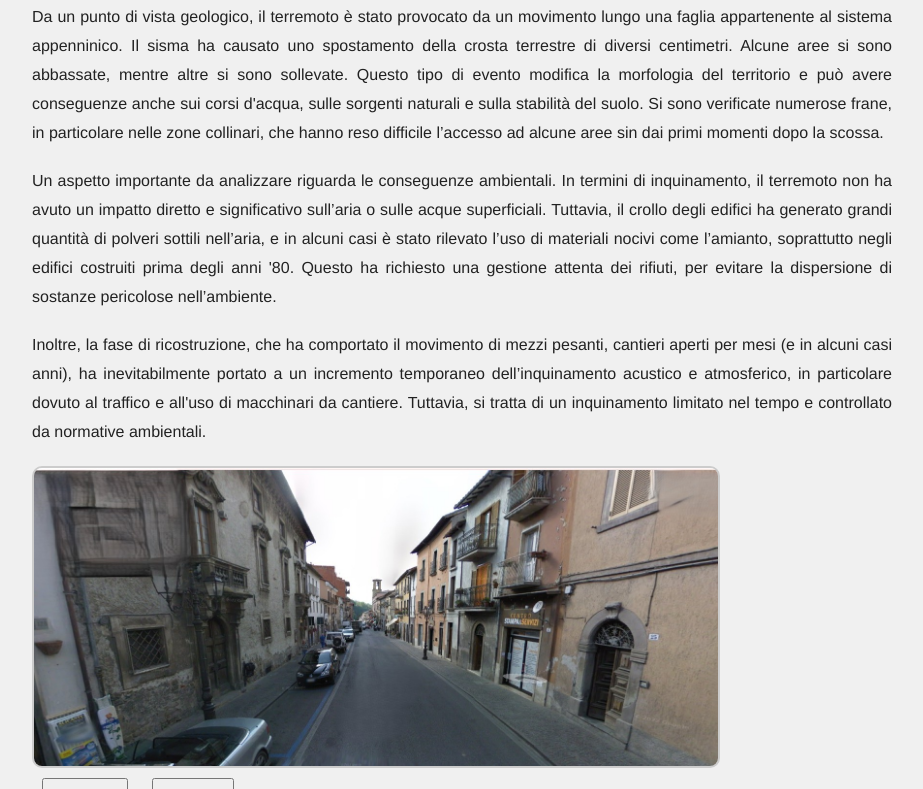
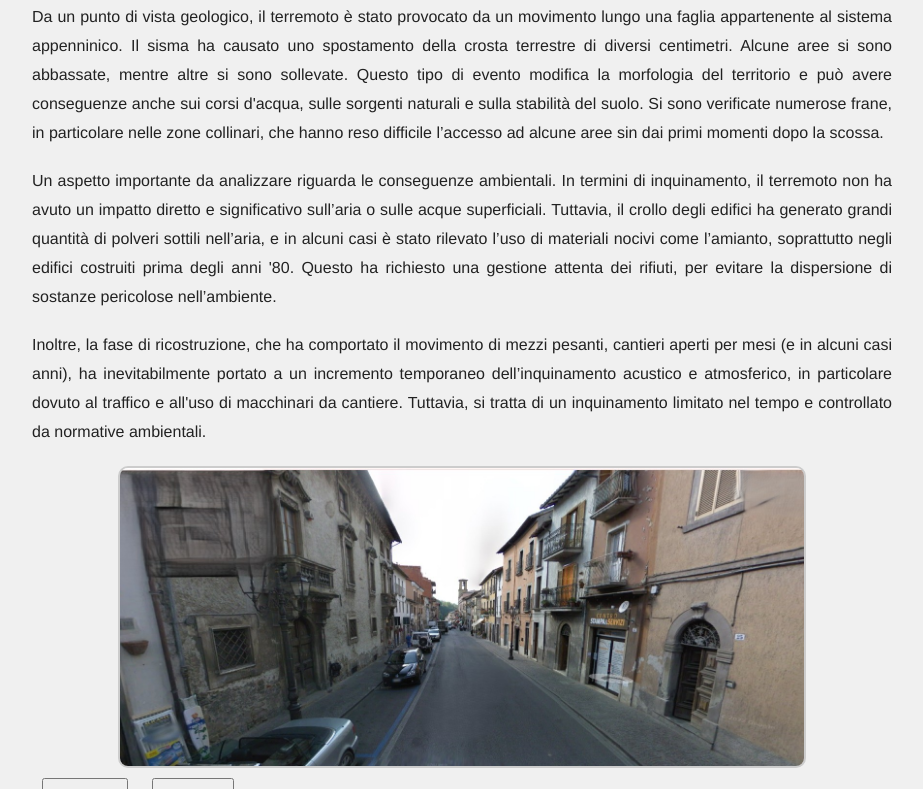
Before and after one commit to MikittaNanami/MikittaNanami.github.io, a plain HTML site: page index.html in a window 1280 px wide. Both pictures are taken after a click on the button "Prima". Shown: the part 907-1696 px from the top of the page, without its empty margins (178-1101 px from the left). Drawn offline with Linux system fonts and the light colour scheme.

Commit message:
Update index.html

```diff
--- a/index.html
+++ b/index.html
@@ -126,13 +126,17 @@ button {
 img {
     max-width: 80%;
     margin-top: 20px;
+    margin-left: auto;
+    margin-right: auto;
     border: 2px solid #ccc;
     border-radius: 10px;
+        }
 
-        }
 .hidden{
 	max-width: 80%;
     	margin-top: 20px;
+	margin-left: auto;
+   	margin-right: auto;
     	border: 2px solid #ccc;
     	border-radius: 10px;
 	display: none; /* le immagini partono nascoste */
```
